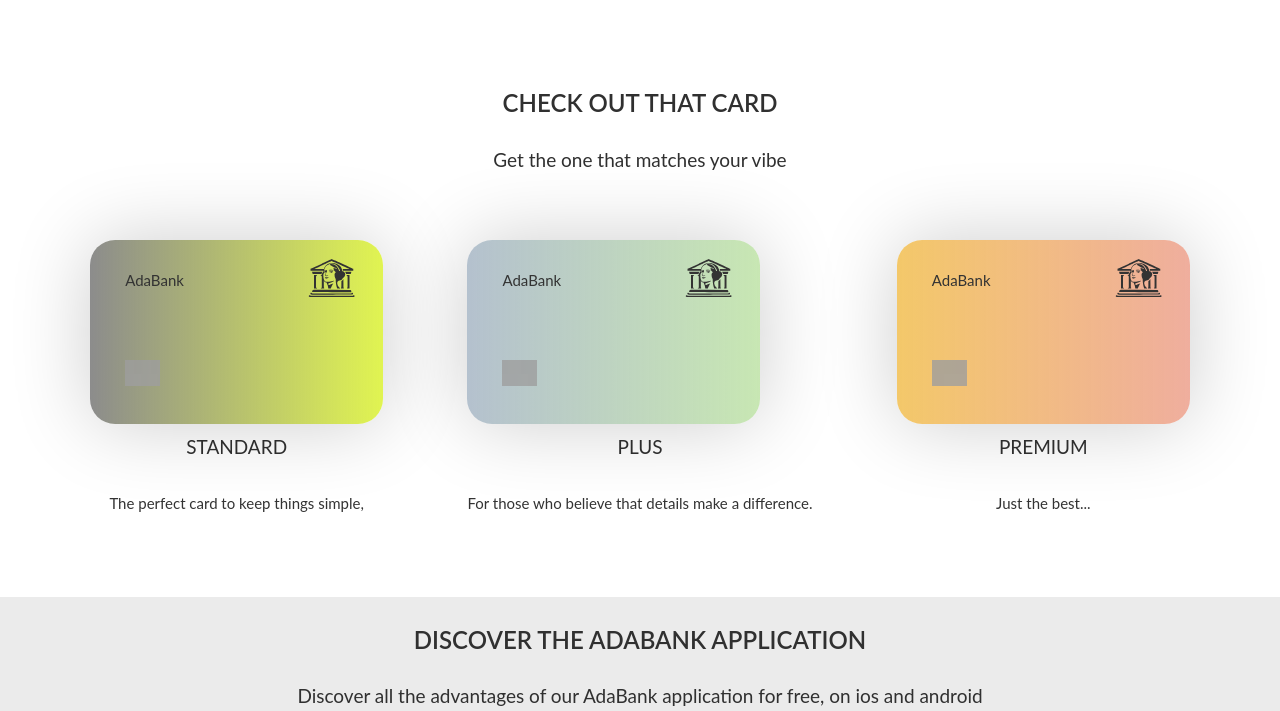
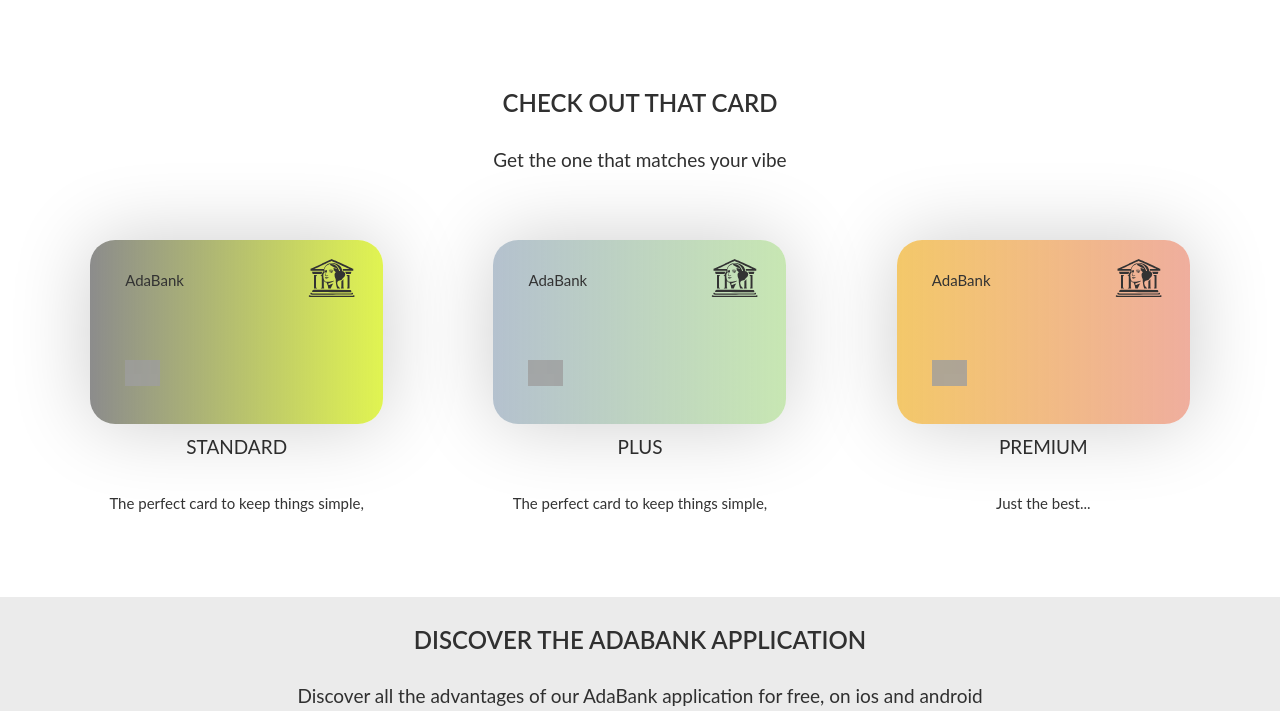
Before and after one commit to jdabrante/adabank, a Django app: page / in a window 1280 px wide. Shown: the part 1157-1868 px from the top of the page. Run offline with Django 4.2, Linux system fonts and the light colour scheme; the visitor is signed in with stand-in values (Sample User, id 1); some libraries are stand-ins or nearby versions; grey boxes are pictures that could not be loaded.

Commit message:
Edited card list

```diff
--- a/bank/client/static/css/style.css
+++ b/bank/client/static/css/style.css
@@ -163,10 +163,6 @@
     margin-top: 50px;
 }
 
-/* .slideanim {
-    visibility: hidden;
-} */
-
 /* HEADER NAV */
 
 .logo {
@@ -201,17 +197,11 @@
 .navbar li a,
 .navbar .navbar-brand {
     color: #333333 !important;
-    background-color: white !important;
+    background-color: white;
 }
 
-.navbar-nav li a:hover,
-.navbar-nav li.active a {
-    color: #333333 !important;
+.navbar-nav li a:hover {
     background-color: #DEF249 !important;
-}
-
-.navbar-default .navbar-toggle {
-    border-color: transparent;
 }
 
 .icon-bar {
@@ -417,6 +407,20 @@
     color: #333333;
 }
 
+.select-card-title {
+    margin-bottom: 20px;
+}
+
+.title-card {
+    margin-bottom: 5px;
+}
+
+.center {
+    display: flex;
+    align-items: center;
+    justify-content: center;
+}
+
 .card-container {
     display: flex;
     flex-wrap: wrap;
--- a/bank/client/templates/base.html
+++ b/bank/client/templates/base.html
@@ -1,35 +1,24 @@
-{% load static %}
-{% load bootstrap3 %}
+{% load static %} {% load bootstrap3 %}
 
 <!DOCTYPE html>
 <html lang="en">
+
 <head>
   <title>{% block title %} {% endblock %}</title>
   <meta charset="UTF-8" />
   <meta name="viewport" content="width=device-width, initial-scale=1.0" />
   <script src="https://ajax.googleapis.com/ajax/libs/jquery/3.7.1/jquery.min.js"></script>
   <script src="https://maxcdn.bootstrapcdn.com/bootstrap/3.4.1/js/bootstrap.min.js"></script>
-    <link
-      rel="stylesheet"
-      href="https://maxcdn.bootstrapcdn.com/bootstrap/3.4.1/css/bootstrap.min.css"
-    />
-    <link
-      rel="icon"
-      href="{% static 'img/adabank_favicon.png' %}"
-      type="image/x-icon"
-    />
+  <link rel="stylesheet" href="https://maxcdn.bootstrapcdn.com/bootstrap/3.4.1/css/bootstrap.min.css" />
+  <link rel="icon" href="{% static 'img/adabank_favicon.png' %}" type="image/x-icon" />
   <link href="{% static 'css/style.css' %}" rel="stylesheet" />
 </head>
+
 <body id="myPage" data-spy="scroll" data-target=".navbar" data-offset="60">
   <nav class="navbar navbar-default navbar-fixed-top">
     <div class="container">
       <div class="navbar-header">
-          <button
-            type="button"
-            class="navbar-toggle"
-            data-toggle="collapse"
-            data-target="#myNavbar"
-          >
+        <button type="button" class="navbar-toggle" data-toggle="collapse" data-target="#myNavbar">
           <span class="icon-bar"></span>
           <span class="icon-bar"></span>
           <span class="icon-bar"></span>
@@ -49,5 +38,23 @@
     </div>
   </nav>
   <div class="banner">{% block content %} {% endblock %}</div>
+  <script>
+    document.addEventListener('DOMContentLoaded', function () {
+      var navbarItems = document.querySelectorAll('.navbar-nav li a');
+
+      navbarItems.forEach(function (item) {
+        item.addEventListener('click', function () {
+          // Remover la clase 'active' de todos los elementos
+          navbarItems.forEach(function (navItem) {
+            navItem.parentNode.classList.remove('active');
+          });
+
+          // Agregar la clase 'active' al elemento clicado
+          this.parentNode.classList.add('active');
+        });
+      });
+    });
+  </script>
 </body>
+
 </html>
--- a/bank/client/templates/client/index.html
+++ b/bank/client/templates/client/index.html
@@ -9,7 +9,7 @@
 
 
 <div class="banner-header text-center" name="myPage">
-    <img src="{% static "img/adabank_logo.svg" %}">
+    <img src="{% static 'img/adabank_logo.svg' %}">
 </div>
 <div class="row level">
     <div class="col-md-4"></div>
@@ -39,7 +39,7 @@
     </div>
 </div>
 </div>
-<div id="myCarousel" class="carousel slide text-center slideanim" data-ride="carousel">
+<div id="myCarousel" class="carousel slide text-center" data-ride="carousel">
     <ol class="carousel-indicators">
         <li data-target="#myCarousel" data-slide-to="0" class="active"></li>
         <li data-target="#myCarousel" data-slide-to="1"></li>
@@ -51,10 +51,12 @@
                     Comment Box</span></h4>
         </div>
         <div class="item">
-            <h4>"It is the perfect combination of modern and serious applied to banking."<br><span>John Doe, Salesman, Rep Inc</span></h4>
+            <h4>"It is the perfect combination of modern and serious applied to banking."<br><span>John Doe, Salesman,
+                    Rep Inc</span></h4>
         </div>
         <div class="item">
-            <h4>"Ada Lovelace would be proud to have her image represent such a great bank."<br><span>Chandler Bing, Actor,
+            <h4>"Ada Lovelace would be proud to have her image represent such a great bank."<br><span>Chandler Bing,
+                    Actor,
                     FriendsAlot</span></h4>
         </div>
     </div>
@@ -67,11 +69,11 @@
         <span class="sr-only">Next</span>
     </a>
 </div>
-<div id="services" class="container-fluid justify-content-center text-center slideanim">
+<div id="services" class="container-fluid justify-content-center text-center">
     <h2>Check out that card</h2>
     <h4>Get the one that matches your vibe</h4>
     <br>
-    <div class="row slideanim">
+    <div class="row">
         <div class="col-md-4 col-sm-12 col-12 card-container">
             <div class="card">
                 <a href="#">
@@ -101,7 +103,7 @@
                     </div>
                 </a>
                 <h4>PLUS</h4>
-                <p>For those who believe that details make a difference.</p>
+                <p>The perfect card to keep things simple,</p>
             </div>
         </div>
         <div class="col-md-4 col-sm-12 col-12 card-container">
@@ -122,7 +124,7 @@
         </div>
     </div>
 </div>
-<div class="banner-container slideanim">
+<div class="banner-container">
     <div class="text-center">
         <h2>Discover the AdaBank application</h2>
         <h4>Discover all the advantages of our AdaBank application for free, on ios and android</h4>
@@ -132,11 +134,11 @@
     </div>
 </div>
 <div id="pricing" class="container-fluid">
-    <div class="text-center slideanim">
+    <div class="text-center">
         <h2>Banking products customers</h2>
         <h4>Choose a product plan that works for you</h4>
     </div>
-    <div class="row slideanim">
+    <div class="row">
         <div class="col-md-4 col-sm-12 col-xs-12">
             <div class="panel panel-default text-center">
                 <div class="panel-heading">
@@ -194,7 +196,7 @@
     </div>
 </div>
 
-<div id="contact" class="container-fluid bg-grey slideanim">
+<div id="contact" class="container-fluid bg-grey">
     <h2 class="text-center">CONTACT</h2>
     <div class="row">
         <div class="col-sm-5">
@@ -213,8 +215,7 @@
                     <input class="form-control" id="email" name="email" placeholder="Email" type="email" required>
                 </div>
             </div>
-            <textarea class="form-control" id="comments" name="comments" placeholder="Comment"
-                rows="5"></textarea><br>
+            <textarea class="form-control" id="comments" name="comments" placeholder="Comment" rows="5"></textarea><br>
             <div class="row">
                 <div class="col-sm-12 form-group">
                     <button class="btn btn-default pull-left send" type="submit">Send</button>
--- a/bank/client/templates/client/profile.html
+++ b/bank/client/templates/client/profile.html
@@ -20,7 +20,8 @@
       </thead>
       <tbody>
         <tr>
-            <td><img {% if profile.avatar %} src="{% thumbnail profile.avatar 180x180 %}"{% else %} src="{% static "img/default_avatar.jpg" %}" class="default-img" {% endif %} alt="profile image" />
+          <td><img {% if profile.avatar %} src="{% thumbnail profile.avatar 180x180 %}" {% else %} src="{% static "
+              img/default_avatar.jpg" %}" class="default-img" {% endif %} alt="profile image" />
           </td>
           <td>{{ profile.user.get_full_name|upper }}</td>
           <td>{{ profile.identification }}</td>
```
Also changed, not shown: bank/account/templates/account/card/list.html (+5 -5 lines), bank/client/static/js/script.js (+17 -15 lines). Lines whose indentation alone changed are shown as unchanged.
